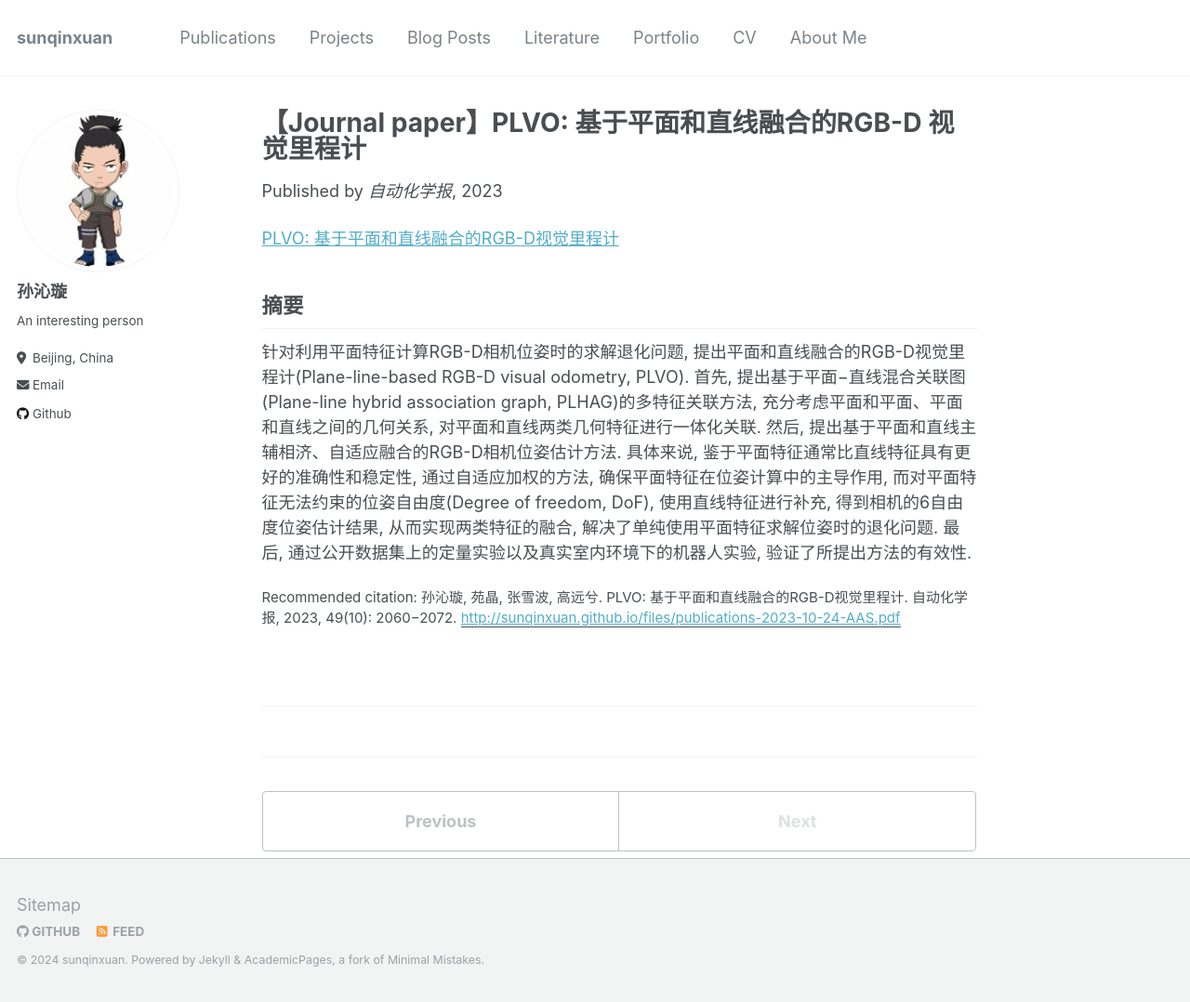
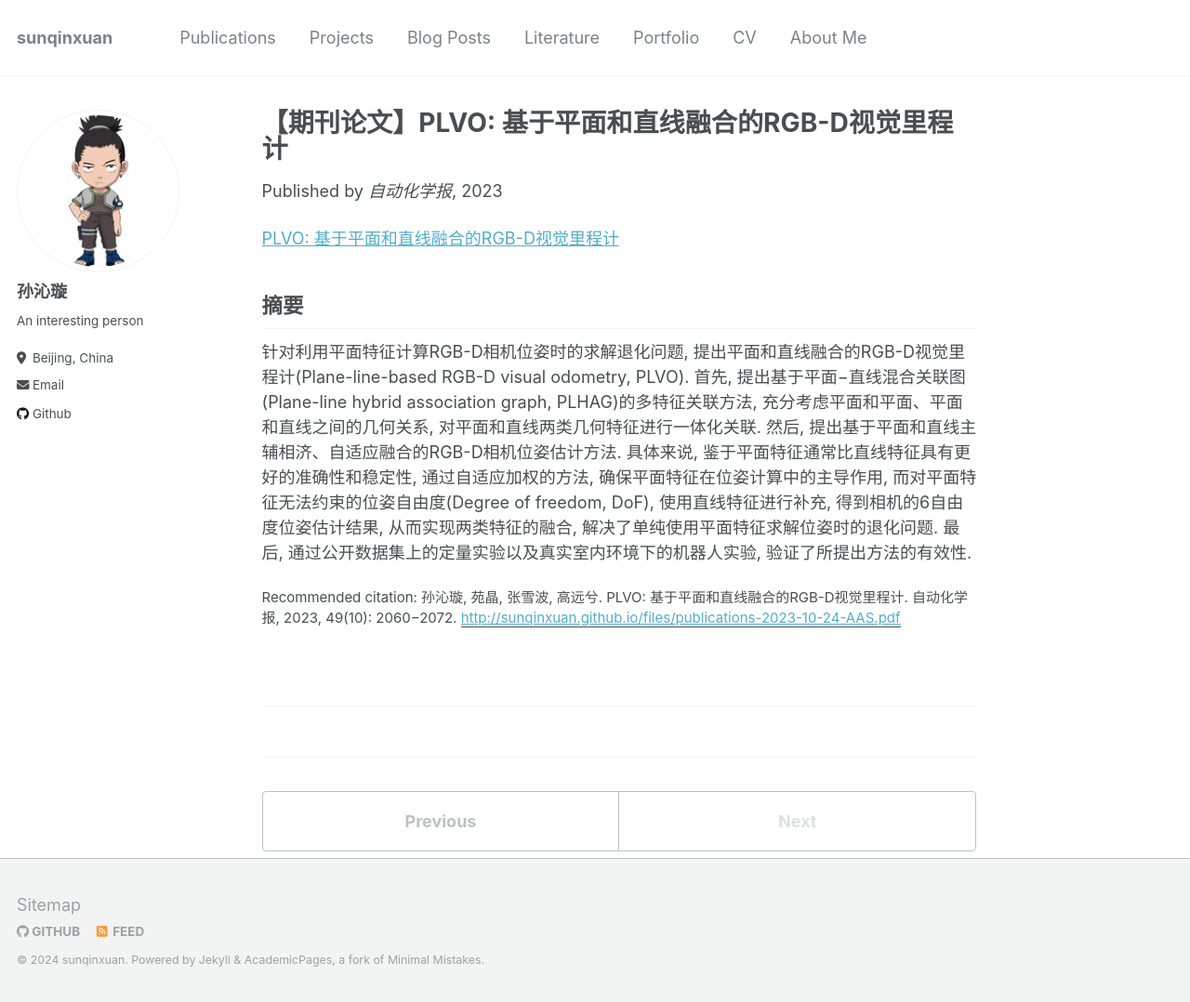
Before and after one commit to wdyiwdwd/wdyiwdwd.github.io, a Jekyll site: the page built from _publications/2023-10-24-AAS-PLVO.md, in a window 1280 px wide and 1078 px high. Shown: the whole window at 93% size. Built offline with Jekyll 4.4.1, drawn with Linux system fonts in a browser that asks for light colours.

Commit message:
aas modificaiton

```diff
--- a/_publications/2023-10-24-AAS-PLVO.md
+++ b/_publications/2023-10-24-AAS-PLVO.md
@@ -1,8 +1,8 @@
 ---
-title: "【Journal paper】PLVO: 基于平面和直线融合的RGB-D 视觉里程计"
+title: "【期刊论文】PLVO: 基于平面和直线融合的RGB-D视觉里程计"
 collection: publications
 permalink: /publication/AAS2023
-excerpt: 'PLVO: 基于平面和直线融合的RGB-D 视觉里程计'
+excerpt: 'PLVO: 基于平面和直线融合的RGB-D视觉里程计'
 date: 2023-10-24
 venue: '自动化学报'
 paperurl: 'http://sunqinxuan.github.io/files/publications-2023-10-24-AAS.pdf'
```
Also changed, not shown: _projects/2020-08-10-plane-line-VO.md (+1 -0 lines), images/projects-2020-08-10-img2.png (added).
